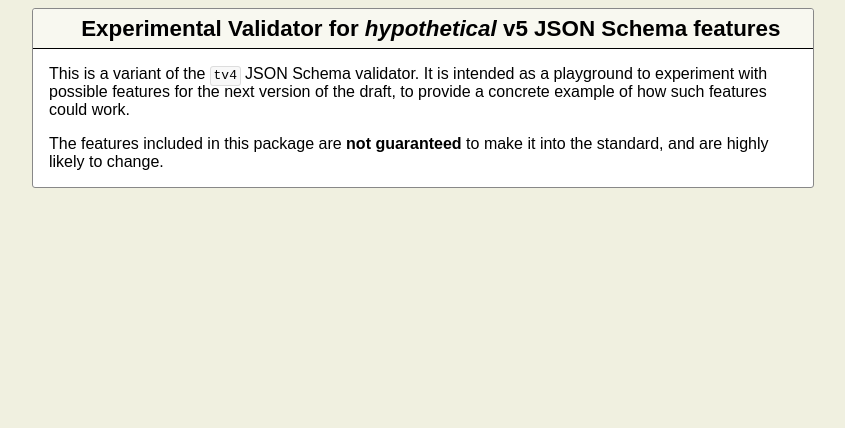
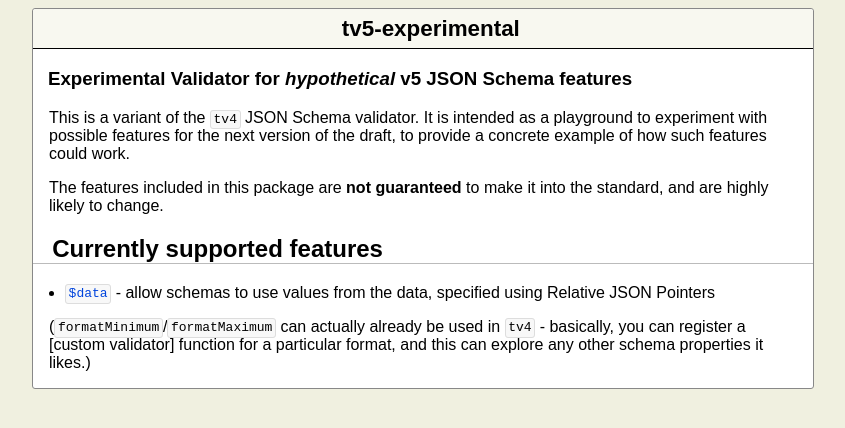
Before and after one commit to geraintluff/tv5-experimental, a website: page index.html in a window 1280 px wide. Shown: the whole page, without its empty margins (217-1062 px from the left). Drawn offline with Linux system fonts and the light colour scheme.

Commit message:
Update html

```diff
--- a/index.html
+++ b/index.html
@@ -111,9 +111,15 @@
     }
 </script>
 <div id="main">
-<h1>Experimental Validator for <em>hypothetical</em> v5 JSON Schema features</h1>
+<h1>tv5-experimental</h1>
+<h3>Experimental Validator for <em>hypothetical</em> v5 JSON Schema features</h3>
 <p>This is a variant of the <code>tv4</code> JSON Schema validator.  It is intended as a playground to experiment with possible features for the next version of the draft, to provide a concrete example of how such features could work.</p>
 <p>The features included in this package are <strong>not guaranteed</strong> to make it into the standard, and are highly likely to change.</p>
+<h2>Currently supported features</h2>
+<ul>
+<li><a href="https://github.com/json-schema/json-schema/wiki/%24data-%28v5-proposal%29"><code>$data</code></a> - allow schemas to use values from the data, specified using Relative JSON Pointers</li>
+</ul>
+<p>(<code>formatMinimum</code>/<code>formatMaximum</code> can actually already be used in <code>tv4</code> - basically, you can register a [custom validator] function for a particular format, and this can explore any other schema properties it likes.)</p>
 
 </div>
 </body>
```
